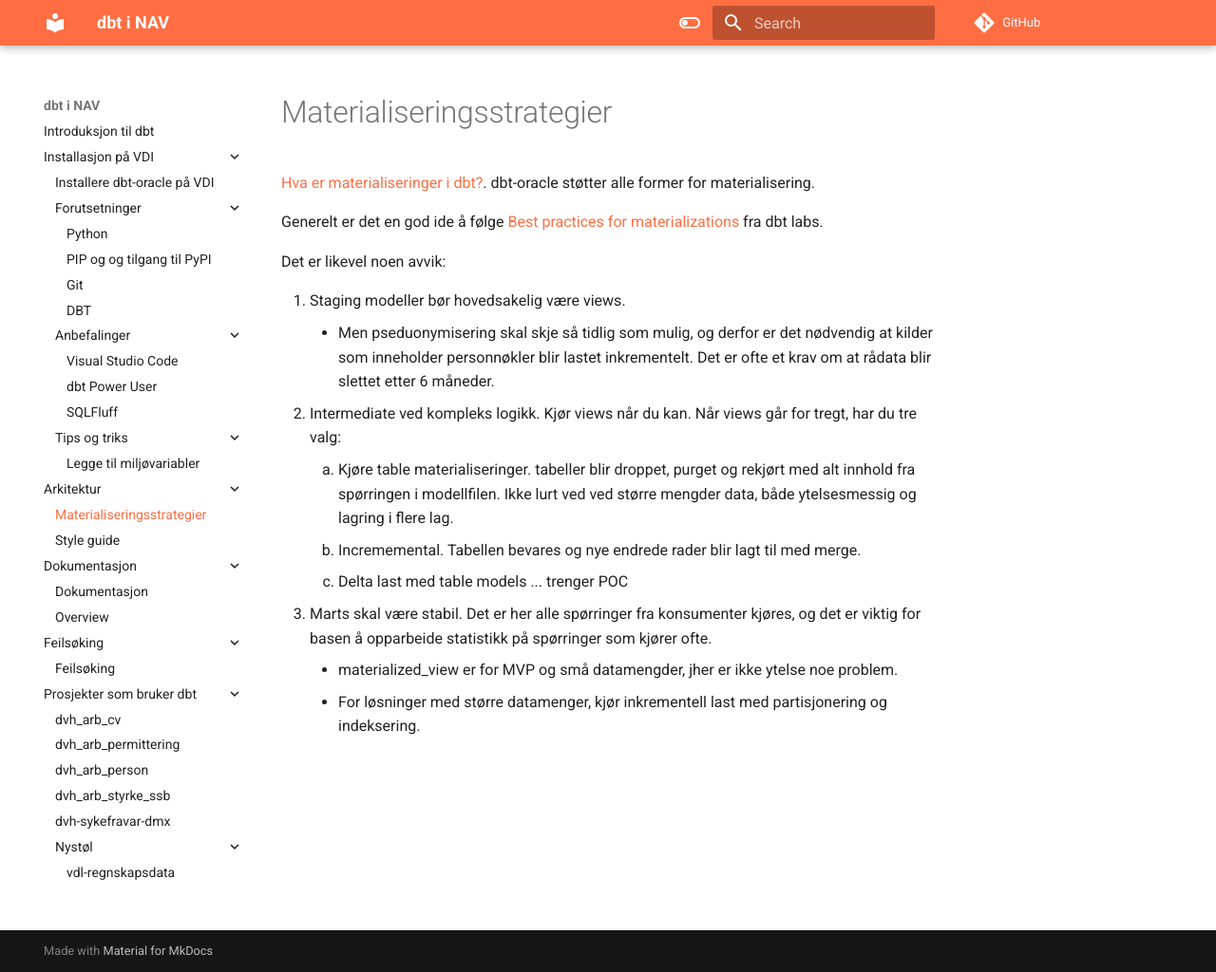
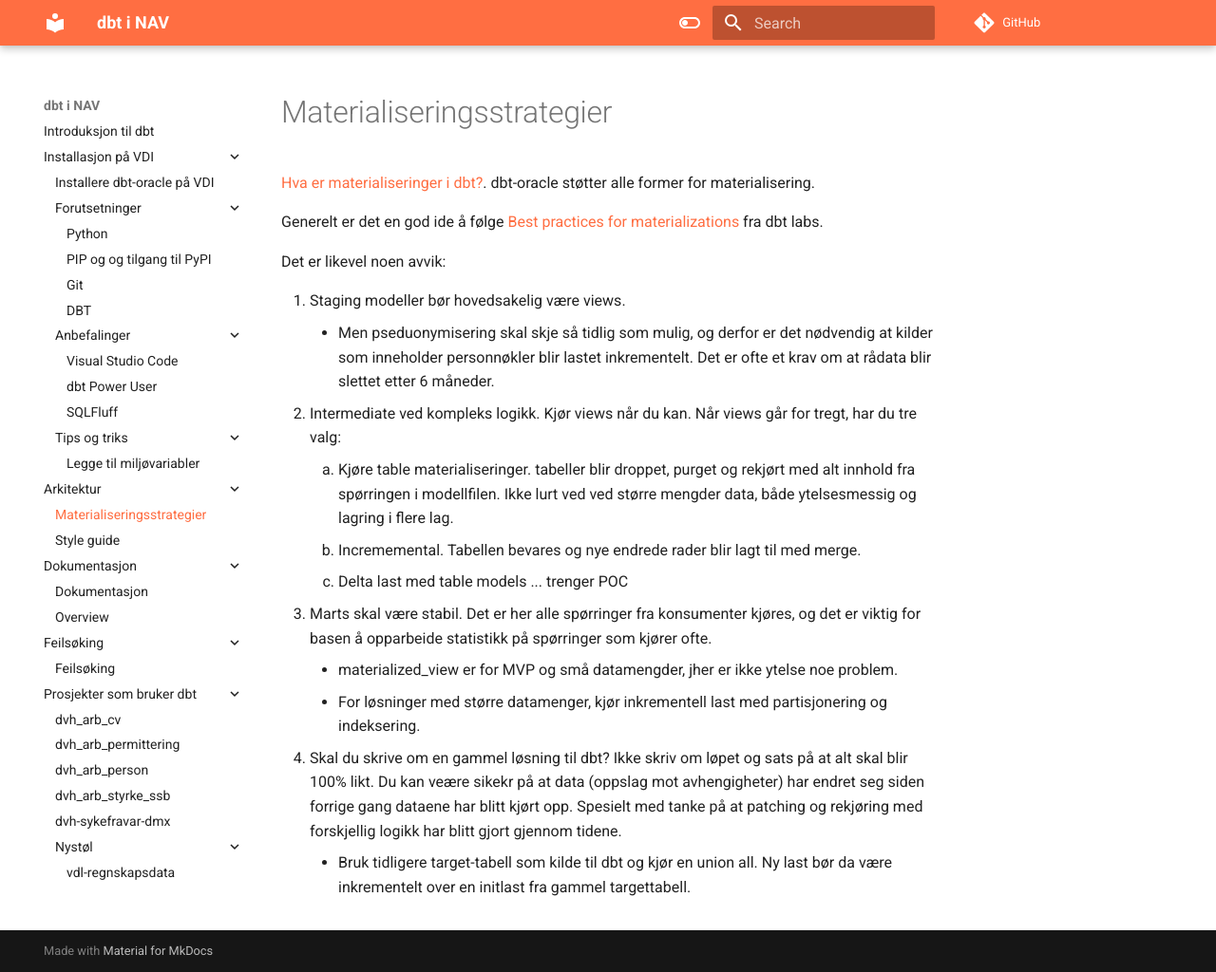
Before and after one commit to navikt/dbt-i-nav, an MkDocs documentation site: the page built from docs/arkitektur/materialisering.md, in a window 1280 px wide and 1024 px high. Shown: the whole window at 95% size. Built offline with MkDocs 1.6.1 and Material for MkDocs 9.7.7, drawn with Linux system fonts in a browser that asks for light colours; comment, search, counter and statistics services are not loaded.

Commit message:
Materialisering ved omskriving av gammel løsning

```diff
--- a/docs/arkitektur/materialisering.md
+++ b/docs/arkitektur/materialisering.md
@@ -15,3 +15,5 @@ Det er likevel noen avvik:
 3. Marts skal være stabil. Det er her alle spørringer fra konsumenter kjøres, og det er viktig for basen å opparbeide statistikk på spørringer som kjører ofte.
     - materialized_view er for MVP og små datamengder, jher er ikke ytelse noe problem.
     - For løsninger med større datamenger, kjør inkrementell last med partisjonering og indeksering.
+4. Skal du skrive om en gammel løsning til dbt? Ikke skriv om løpet og sats på at alt skal blir 100% likt. Du kan veære sikekr på at data (oppslag mot avhengigheter) har endret seg siden forrige gang dataene har blitt kjørt opp. Spesielt med tanke på at patching og rekjøring med forskjellig logikk har blitt gjort gjennom tidene.
+    - Bruk tidligere target-tabell som kilde til dbt og kjør en union all. Ny last bør da være inkrementelt over en initlast fra gammel targettabell.
```
